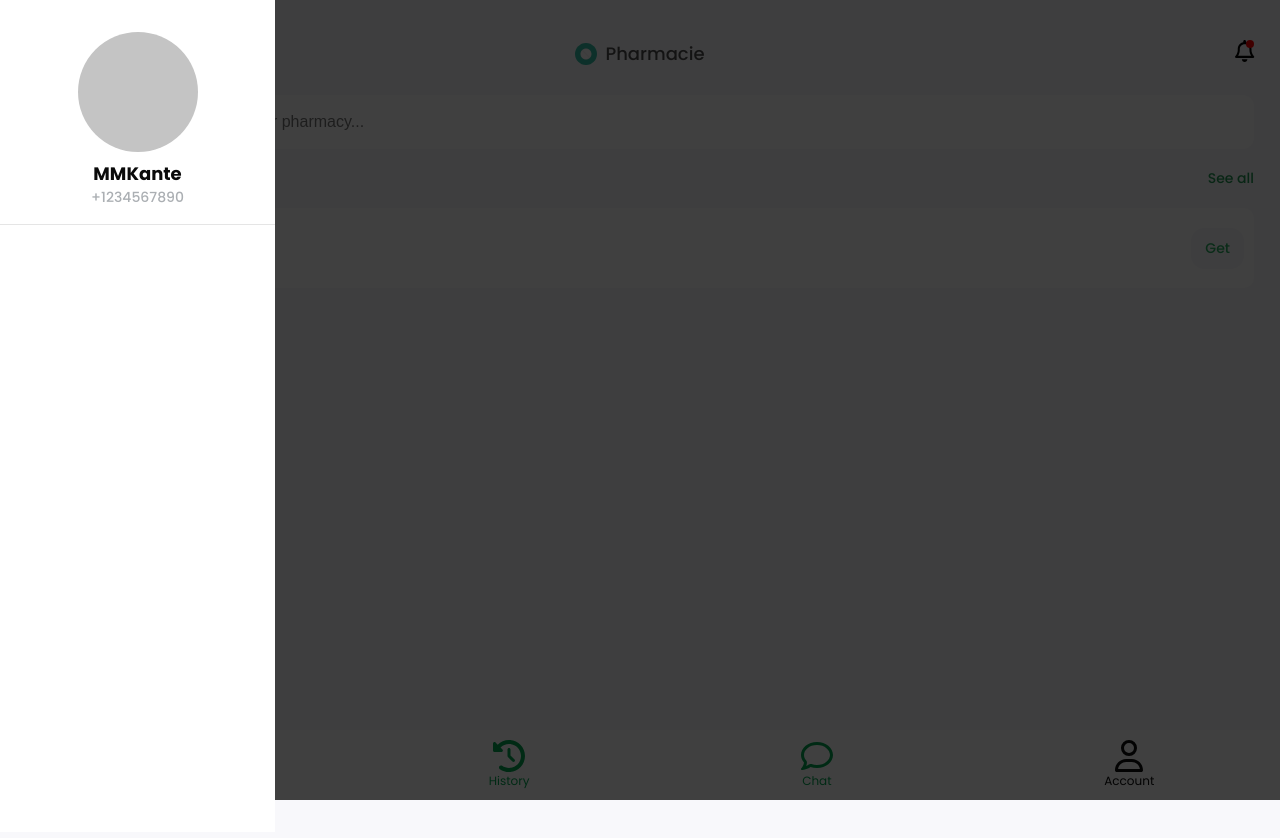
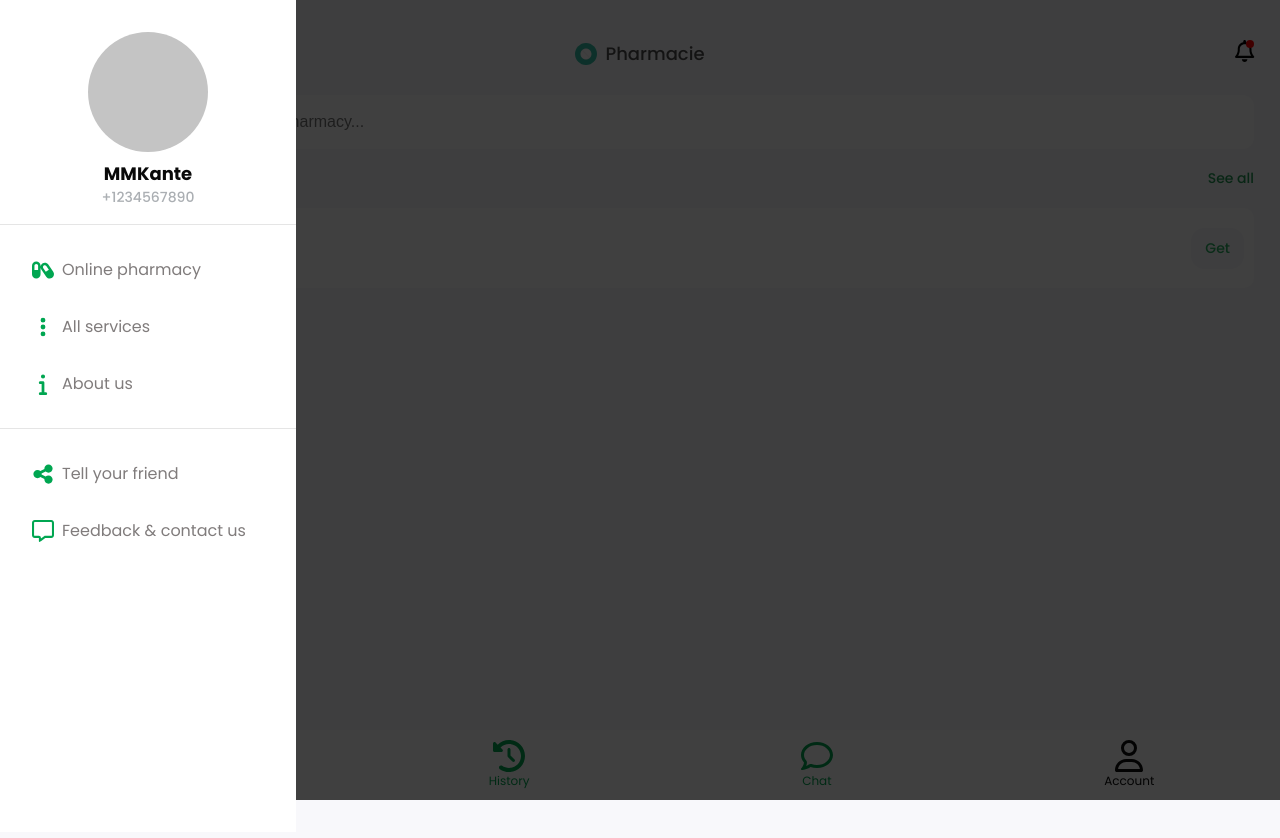
Before and after one commit to MMK-13/pharmacy-front, a Vue app: page /home in a window 1280 px wide. Both pictures are taken after a click on the icon 35 px from the left and 51 px from the top of the page. Built offline with nearby package versions, Linux system fonts and the light colour scheme.

Commit message:
Fixing of sidebar component

```diff
--- a/src/components/SideBar.vue
+++ b/src/components/SideBar.vue
@@ -3,7 +3,32 @@
 		<div class="sidebar" v-if="visibility">
 			<UserInfo :fullname="user.fullname" :phone="user.phone" />
 			<div class="divider"></div>
+			<div class="sidebar__options">
+				<div class="sidebar__option">
+					<font-awesome-icon icon="fa-solid fa-capsules" />
+					<span class="sidebar__option-text">Online pharmacy</span>
+				</div>
+				<div class="sidebar__option">
+					<font-awesome-icon icon="fa-solid fa-ellipsis-vertical" />
+					<span class="sidebar__option-text">All services</span>
+				</div>
+				<div class="sidebar__option">
+					<font-awesome-icon icon="fa-solid fa-info" />
+					<span class="sidebar__option-text">About us</span>
+				</div>
+			</div>
+			<div class="divider"></div>
+			<div class="sidebar__options">
+				<div class="sidebar__option">
+					<font-awesome-icon icon="fa-solid fa-share-nodes" />
+					<span class="sidebar__option-text">Tell your friend</span>
+				</div>
+				<div class="sidebar__option">
+					<font-awesome-icon icon="fa-regular fa-message" />
+					<span class="sidebar__option-text">Feedback & contact us</span>
+				</div>
 
+			</div>
 		</div>
 	</Transition>
 </template>
@@ -35,13 +60,13 @@
 	}
 	.sidebar-enter-from,
 	.sidebar-leave-to {
-		transform: translateX(-275px);
+		transform: translateX(-296px);
 	}
 	.sidebar {
 		position: fixed;
 		top: 0;
 		left: 0;
-		width: 275px;
+		width: 296px;
 		height: 100%;
 		z-index: 10;
 		background-color: #FFF;
@@ -50,4 +75,29 @@
 		border-bottom: 1px solid #E5E5E5;
 		padding: 8px 0;
 	}
+	.sidebar__options {
+		margin-top: 16px;
+		display: flex;
+		flex-direction: column;
+	}
+	.sidebar__option {
+		display: flex;
+		flex-direction: row;
+		align-items: center;
+		padding: 16px 32px;
+	}
+	.sidebar__option:hover {
+		transition: background-color 1s ease;
+		background-color: #F1F1F1;
+	}
+	.sidebar__option-text {
+		font-size: 16px;
+		margin-left: 8px;
+		color: #807C7C;
+	}
+	.sidebar__option svg {
+		color: #00A651;
+		width: 22px;
+		height: 22px;
+	}
 </style>
```
